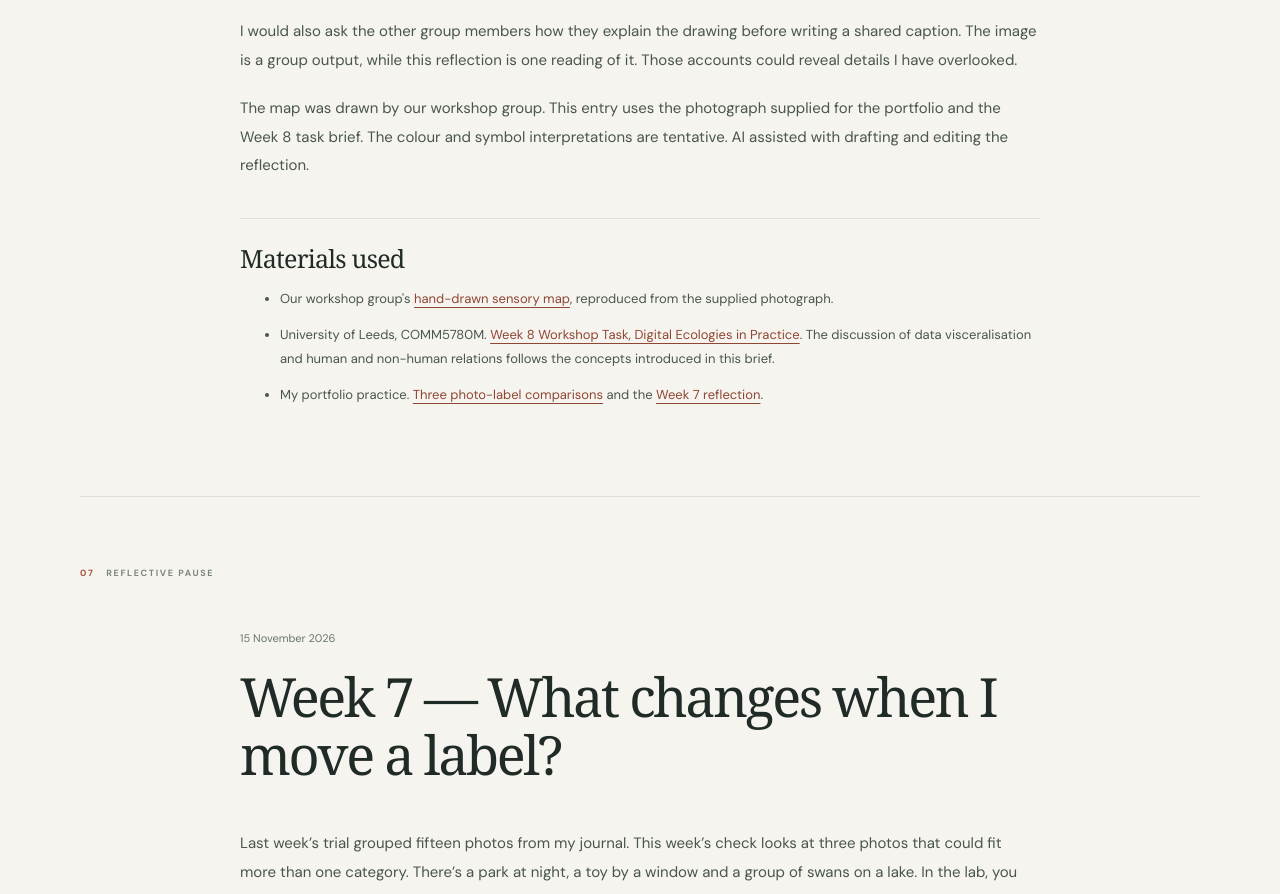
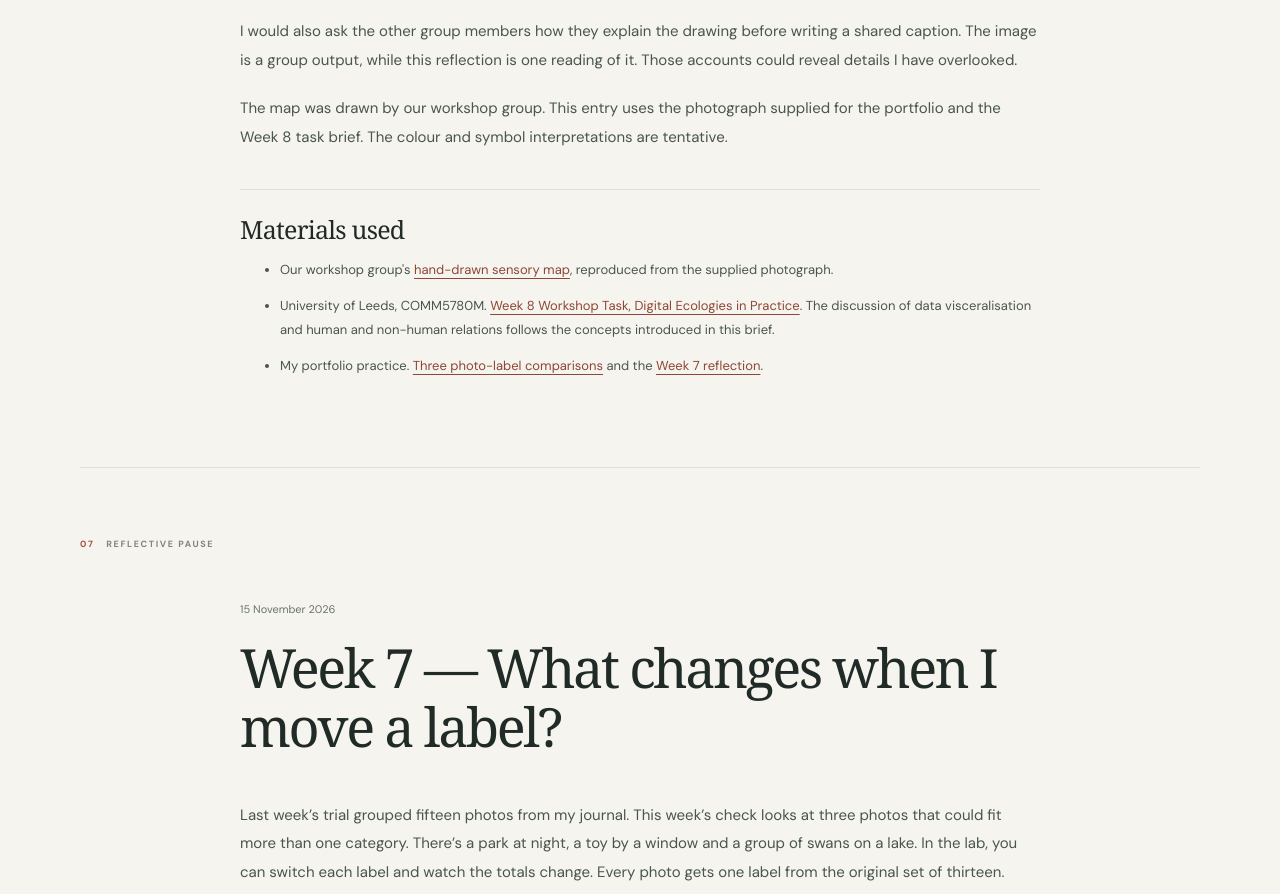
Before and after one commit to yubo9826/comm5780, a plain HTML site: page Felix website/reflection.html in a window 1280 px wide. Shown: the part 2908-3802 px from the top of the page. Drawn offline with Linux system fonts and the light colour scheme.

Commit message:
Update Week 8 reflection note

```diff
--- a/Felix website/reflection.html
+++ b/Felix website/reflection.html
@@ -67,7 +67,7 @@
         <h3>What needs more context?</h3>
         <p>The task asks us to consider relations between humans, other living things, technologies and the built environment. Our image puts the human figure at the centre, with headphones and a skyline-like outline nearby. For a next version, I would add brief annotations linking particular marks to places or moments. That could help explain how the surroundings and the recording tools entered the experience.</p>
         <p>I would also ask the other group members how they explain the drawing before writing a shared caption. The image is a group output, while this reflection is one reading of it. Those accounts could reveal details I have overlooked.</p>
-        <p class="lab-small">The map was drawn by our workshop group. This entry uses the photograph supplied for the portfolio and the Week 8 task brief. The colour and symbol interpretations are tentative. AI assisted with drafting and editing the reflection.</p>
+        <p class="lab-small">The map was drawn by our workshop group. This entry uses the photograph supplied for the portfolio and the Week 8 task brief. The colour and symbol interpretations are tentative.</p>
 
         <div class="workshop-references">
           <h3>Materials used</h3>
```
